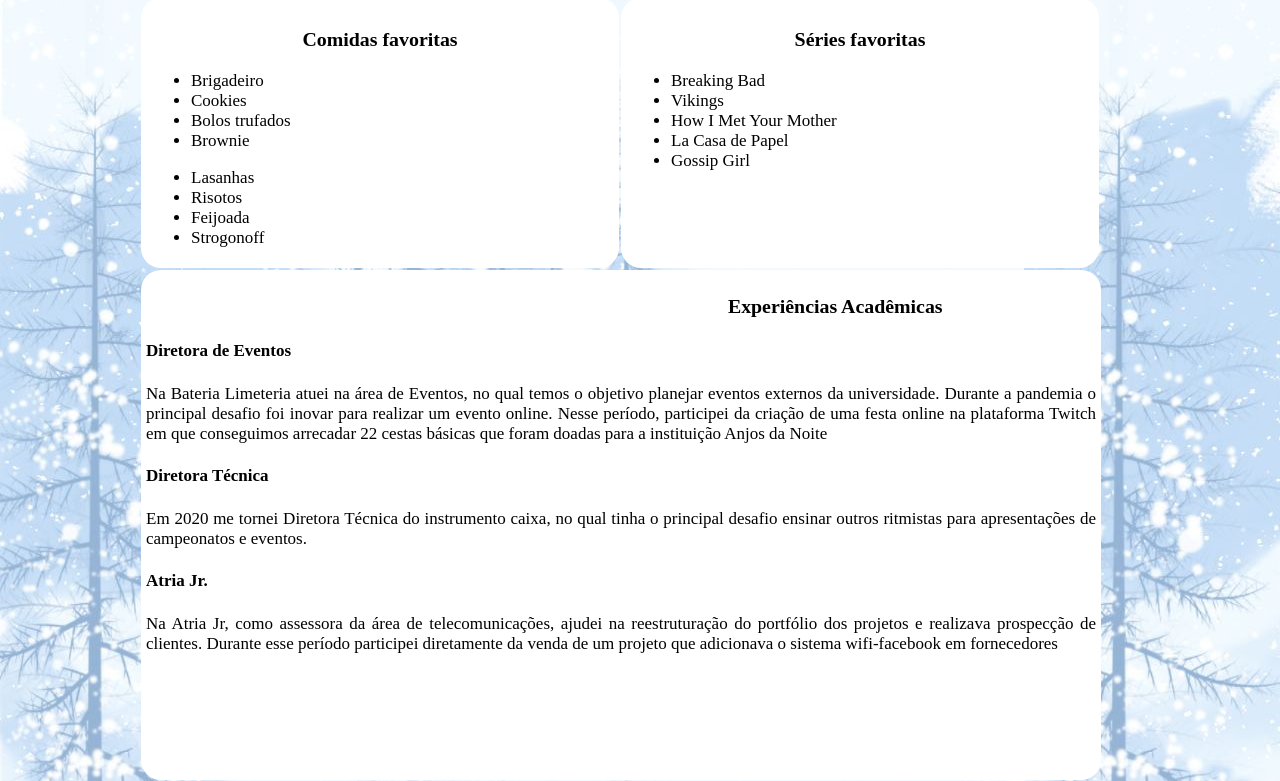
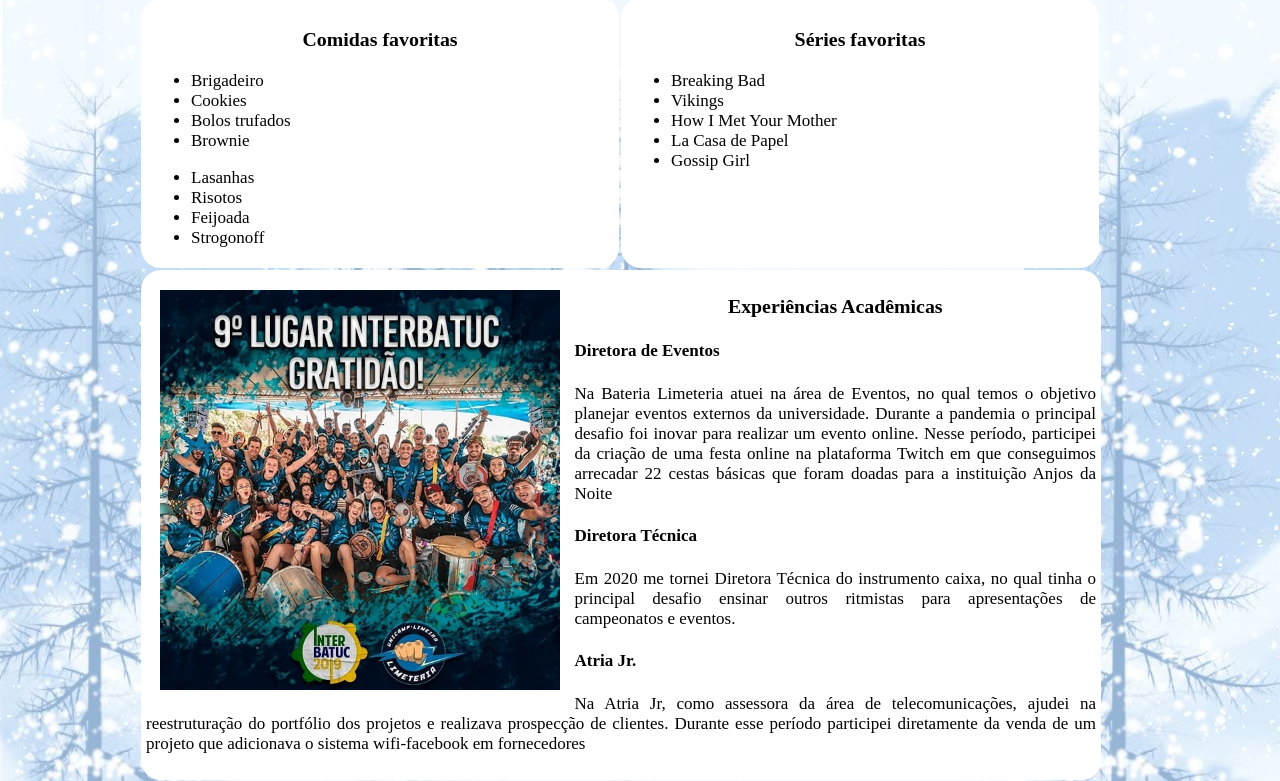
Before and after one commit to rafayoko/TT905, a plain HTML site: page index.html in a window 1280 px wide. Shown: the part 174-955 px from the top of the page. Drawn offline with Linux system fonts and the light colour scheme; files whose address does not match are found by name.

Commit message:
atualização

```diff
--- a/index.html
+++ b/index.html
@@ -63,7 +63,7 @@
 
         <section class="full">
 
-            <img src="limeteriajpg.jpg" alt="">
+            <img src="imagens/limeteriajpg.jpg" alt="">
             <h3> Experiências Acadêmicas</h3>
             <h4>Diretora de Eventos</h4>
             Na Bateria Limeteria atuei na área de Eventos, no qual temos o objetivo planejar eventos externos da universidade.
```
